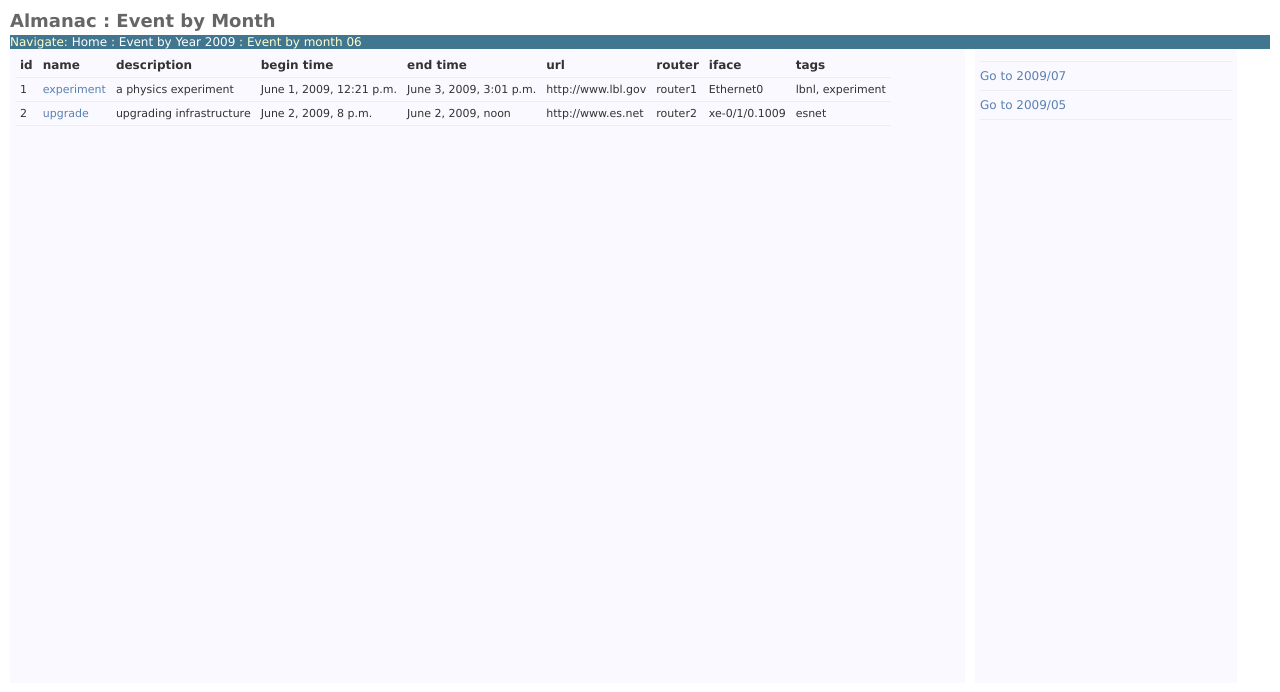
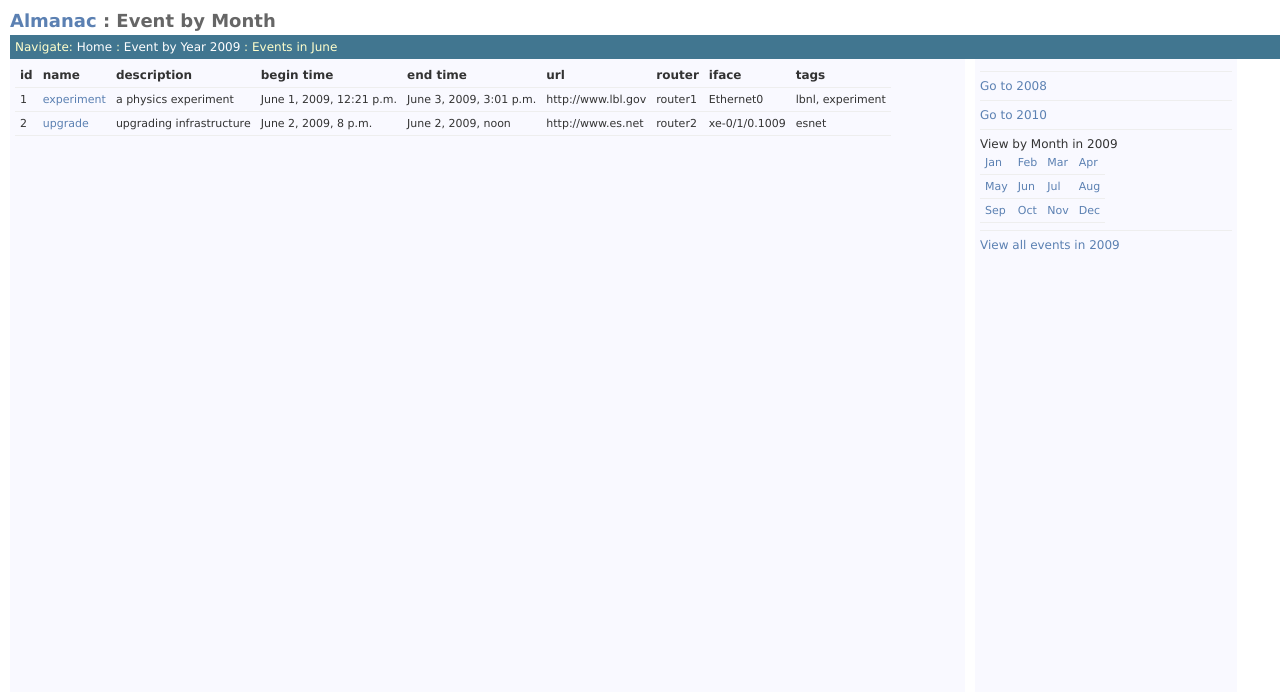
Before and after one commit to mmernik/net-almanac, a Django app: page /event/date/2009/06/ in a window 1280 px wide. Shown: the top 692 px of the page. Run offline with Django 3.2, Linux system fonts and the light colour scheme; data comes from the database, SQL or seed files in the repository; parts of the project's set-up code (start-up, migrations or seed data) failed here and were passed over.

Commit message:
improve navigation in dates: add a table of hyperlinked months

```diff
--- a/almanac/event/views.py
+++ b/almanac/event/views.py
@@ -358,12 +358,11 @@ def view_by_month(request,year,month):
     else:
         last_month = '%04d/%02d' % (year_int, month_int-1)
 
-    logger.debug('next_month: ' + next_month)
 
     event_list = Event.objects.filter(begin_datetime__year=year_int,
                                       begin_datetime__month=month_int)
 
-    logger.debug('event_list: ' + str(event_list))
+    month_str = datetime.date(2000, month_int, 1).strftime('%B')
 
     return render_to_response('event/event_by_month.html',
                               {'event_list':event_list,
@@ -371,6 +370,9 @@ def view_by_month(request,year,month):
                                'month':month,
                                'next_month':next_month,
                                'last_month':last_month,
+                               'next_year':year_int+1,
+                               'last_year':year_int-1,
+                               'month_str':month_str
                                })
 
 def view_by_date(request):
--- a/almanac/media/css/layout.css
+++ b/almanac/media/css/layout.css
@@ -1,7 +1,7 @@
 /* PAGE STRUCTURE */
 #container { position:relative; width:100%; min-width:760px; padding:0; }
 #content { margin:10px 15px; }
-#header { width:100%; }
+#header { width:100%; padding: 5px; }
 #content-main { float:left; width:100%; }
 #content-related { float:right; width:18em; position:relative; margin-right:-19em; }
 #footer { clear:both; padding:10px; }
--- a/almanac/templates/base.html
+++ b/almanac/templates/base.html
@@ -9,7 +9,7 @@
 </head>
 <body>
 <div id="container">
-	<h1 > Almanac{% block subtitle %} {% endblock %}</h1>
+	<h1 > <a href="/event/">Almanac</a>{% block subtitle %} {% endblock %}</h1>
 
 	<div id="header">
 		Navigate: <a href="/event/">Home</a>
--- a/almanac/templates/event/event_by_month.html
+++ b/almanac/templates/event/event_by_month.html
@@ -2,12 +2,35 @@
 
 {% block subtitle %} : Event by Month {% endblock %}
 
-{% block navigate %} : <a href="/event/date/{{year}}/">Event by Year {{year}}</a> : Event by month {{month}} {% endblock %}
+{% block navigate %}
+ : <a href="/event/date/{{year}}/">Event by Year {{year}}</a> : Events in {{month_str}}
+ {% endblock %}
 
 {% block side_options %}
 <hr />
-<a href="/event/date/{{next_month}}/">Go to {{next_month}}</a>
+<a href="/event/date/{{last_year}}/">Go to {{last_year}}</a>
 <hr />
-<a href="/event/date/{{last_month}}/">Go to {{last_month}}</a>
+<a href="/event/date/{{next_year}}/">Go to {{next_year}}</a>
 <hr />
+View by Month in {{year}}
+<table>
+<tr>
+<td><a href="/event/date/{{year}}/01">Jan</a></td>
+<td><a href="/event/date/{{year}}/02">Feb</a></td>
+<td><a href="/event/date/{{year}}/03">Mar</a></td>
+<td><a href="/event/date/{{year}}/04">Apr</a></td>
+<tr>
+<td><a href="/event/date/{{year}}/05">May</a></td>
+<td><a href="/event/date/{{year}}/06">Jun</a></td>
+<td><a href="/event/date/{{year}}/07">Jul</a></td>
+<td><a href="/event/date/{{year}}/08">Aug</a></td>
+</tr>
+<td><a href="/event/date/{{year}}/09">Sep</a></td>
+<td><a href="/event/date/{{year}}/10">Oct</a></td>
+<td><a href="/event/date/{{year}}/11">Nov</a></td>
+<td><a href="/event/date/{{year}}/12">Dec</a></td>
+</table>
+<hr />
+
+<a href="/event/date/{{year}}/">View all events in {{year}}</a>
 {% endblock %}
--- a/almanac/templates/event/event_list.html
+++ b/almanac/templates/event/event_list.html
@@ -32,9 +32,7 @@
         <td>{{event.url}}</td>
         <td>{{event.router}}</td>
         <td>{{event.iface}}</td>
-        <td>
-			{{event.tags}}
-        </td>
+        <td>{{event.tags}}</td>
     </tr>
     {% endfor %}
 </table>
@@ -49,7 +47,7 @@
 
 {% block side_options %}
     <hr />
-    <a href="/event/date/">View by Dates</a>
+    <a href="/event/date/">View by date</a>
     <hr />
     <a href="/event/tag/"> View all tags</a>
     <hr />
--- a/almanac/templates/new_page_template.html
+++ b/almanac/templates/new_page_template.html
@@ -14,3 +14,7 @@ Put head content here
 {% block body %}
 put content here
 {% endblock %}
+
+{% block side_options %}
+this goes in to the div on the right side
+{% endblock %}
```
Also changed, not shown: almanac/templates/event/event_by_year.html (+19 -2 lines).
